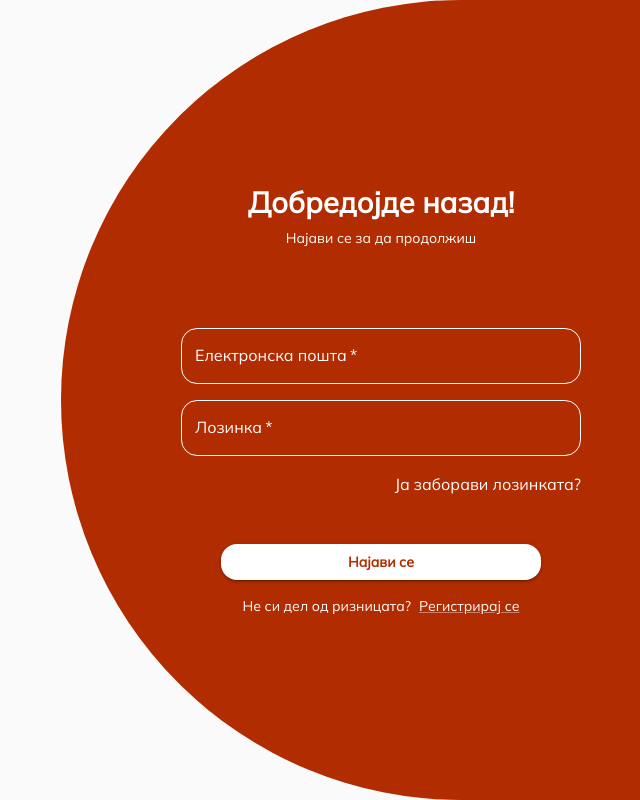
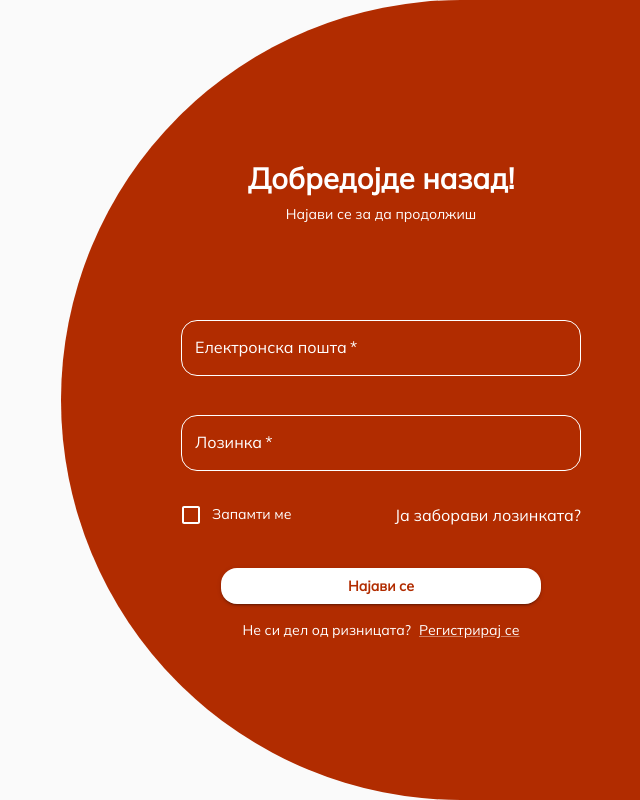
Before and after one commit to elena-risteska/riznica-fe, a React (Vite) app: page /login in a window 1280 px wide. Shown: the whole page, without its empty margins (579-1219 px from the left). Built offline with nearby package versions, Linux system fonts and the light colour scheme.

Commit message:
improve login form

```diff
--- a/src/components/forms/ContactUsForm.jsx
+++ b/src/components/forms/ContactUsForm.jsx
@@ -51,7 +51,6 @@ const ContactUsForm = ({ formData, setFormData, onSubmit }) => {
                 sx={styles.formField}
               />
             );
-
             return boxMargin ? (
               <Box key={name} mb={3}>
                 {textField}
--- a/src/components/forms/LoginForm.jsx
+++ b/src/components/forms/LoginForm.jsx
@@ -1,32 +1,28 @@
-import { Box, TextField, Typography, Link, Stack } from "@mui/material";
-import { useState } from "react";
+import {
+  Box,
+  TextField,
+  Typography,
+  Link,
+  Stack,
+  CircularProgress,
+  Checkbox,
+  FormControlLabel,
+} from "@mui/material";
+import styles, { loginFields } from "./styles";
 import PrimaryButton from "../ui/buttons/PrimaryButton";
-import styles from "./styles";
-import { validateForm } from "../../utils/validateForm";
+import useLoginFormHandler from "../../hooks/useLoginFormHandler";
+
+const fields = [
+  { name: "email", label: "Електронска пошта", type: "email" },
+  { name: "password", label: "Лозинка", type: "password" },
+];
 
 const LoginForm = ({ onSubmit, formData, setFormData }) => {
-  const [errors, setErrors] = useState({});
-  const handleChange = (e) => {
-    const { name, value } = e.target;
-    setFormData((prev) => ({ ...prev, [name]: value }));
-    setErrors((prev) => ({ ...prev, [name]: undefined }));
-  };
-
-  const handleSubmit = (e) => {
-    e.preventDefault();
-
-    const { email, password } = formData;
-    const validationErrors = validateForm({ email, password });
-
-    if (Object.keys(validationErrors).length > 0) {
-      setErrors(validationErrors);
-      return;
-    }
-
-    if (onSubmit) {
-      onSubmit(formData);
-    }
-  };
+  const { errors, loading, handleChange, handleSubmit } = useLoginFormHandler({
+    onSubmit,
+    formData,
+    setFormData,
+  });
 
   return (
     <Box
@@ -34,38 +30,58 @@ const LoginForm = ({ onSubmit, formData, setFormData }) => {
       onSubmit={handleSubmit}
       sx={{ width: "100%", maxWidth: "400px" }}
     >
-      <Stack spacing={2}>
+      <Stack>
+        {fields.map(({ name, label, type }) => (
           <TextField
-          label="Електронска пошта"
-          name="email"
-          type="email"
-          value={formData.email}
+            key={name}
+            label={label}
+            name={name}
+            type={type}
+            value={formData[name]}
             onChange={handleChange}
             fullWidth
             required
-          sx={styles.loginFields}
-          error={Boolean(errors.email)}
-          helperText={errors.email}
+            disabled={loading}
+            sx={loginFields(Boolean(errors[name]))}
+            error={Boolean(errors[name])}
+            helperText={errors[name] || " "}
           />
-        <TextField
-          label="Лозинка"
-          name="password"
-          type="password"
-          value={formData.password}
+        ))}
+        <Box
+          sx={{
+            display: "flex",
+            alignItems: "center",
+            justifyContent: "space-between",
+            pb: 4,
+          }}
+        >
+          <FormControlLabel
+            control={
+              <Checkbox
+                name="rememberMe"
+                checked={!!formData.rememberMe}
                 onChange={handleChange}
-          fullWidth
-          required
-          sx={styles.loginFields}
-          error={Boolean(errors.password)}
-          helperText={errors.password}
+                color="white"
+                sx={{ color: "white" }}
+                disabled={loading}
               />
-        <Box textAlign="right" pb={4}>
+            }
+            label={
+              <Typography sx={{ color: "white", fontSize: 14 }}>
+                Запамти ме
+              </Typography>
+            }
+          />
           <Link href="/forgot-password" underline="hover" color="#ffffff">
             Ја заборави лозинката?
           </Link>
         </Box>
-        <PrimaryButton type="submit" sx={styles.submitLogin}>
-          Најави се
+        <PrimaryButton type="submit" sx={styles.submitLogin} disabled={loading}>
+          {loading ? (
+            <CircularProgress size={24} color="#ffffff" />
+          ) : (
+            "Најави се"
+          )}
         </PrimaryButton>
         <Typography variant="body2" textAlign="center" color="white">
           Не си дел од ризницата?
--- a/src/components/forms/styles.js
+++ b/src/components/forms/styles.js
@@ -1,3 +1,63 @@
+import { keyframes } from "@mui/system";
+
+const shake = keyframes`
+  0% { transform: translateX(0); }
+  20% { transform: translateX(-4px); }
+  40% { transform: translateX(4px); }
+  60% { transform: translateX(-4px); }
+  80% { transform: translateX(4px); }
+  100% { transform: translateX(0); }
+`;
+
+export const loginFields = (hasError) => ({
+  mt: 2,
+  input: { color: "white" },
+  label: { color: "white" },
+  "& label.Mui-focused": {
+    color: "white",
+  },
+  "& fieldset": {
+    borderColor: "white",
+  },
+  "& .MuiOutlinedInput-root": {
+    borderRadius: 4,
+    "&.Mui-focused fieldset": {
+      borderColor: "white",
+    },
+    "&:hover fieldset": {
+      borderColor: "white",
+    },
+  },
+  "& .MuiFormHelperText-root": {
+    minHeight: {
+      xs: "14px",
+      sm: "16px",
+      md: "18px",
+    },
+  },
+  "& .MuiInputLabel-root.Mui-error": {
+    color: "white",
+  },
+  "& .MuiOutlinedInput-root.Mui-error .MuiOutlinedInput-notchedOutline": {
+    borderColor: "white",
+  },
+  "& .MuiFormHelperText-root.Mui-error": {
+    color: "white",
+  },
+  "& .MuiFormLabel-asterisk": {
+    color: "white",
+  },
+  "& input:-webkit-autofill": {
+    WebkitBoxShadow: "0 0 0 1000px transparent inset !important",
+    boxShadow: "0 0 0 1000px transparent inset !important",
+    WebkitTextFillColor: "white !important",
+    transition: "background-color 5000s ease-in-out 0s",
+  },
+  ...(hasError && {
+    animation: `${shake} 0.3s ease-in-out`,
+  }),
+});
+
 const styles = {
   formField: {
     "& .MuiOutlinedInput-root": { borderRadius: 3 },
@@ -21,31 +81,13 @@ const styles = {
     color: (theme) => theme.palette.primary.contrastText,
     boxShadow: 3,
   },
-  loginFields: {
-    input: { color: "white" },
-    label: { color: "white" },
-    "& label.Mui-focused": {
-      color: "white",
-    },
-    "& fieldset": {
-      borderColor: "white",
-    },
-    "& .MuiOutlinedInput-root": {
-      borderRadius: 4,
-      "&.Mui-focused fieldset": {
-        borderColor: "white",
-      },
-      "&:hover fieldset": {
-        borderColor: "white",
-      },
-    },
-  },
   submitLogin: {
     width: "80%",
     borderRadius: 4,
     alignSelf: "center",
     color: "info.main",
     backgroundColor: "white",
+    mb: 2,
   },
 };
 
--- /dev/null
+++ b/src/hooks/useLoginFormHandler.js
@@ -0,0 +1,54 @@
+import { useState } from "react";
+import { useNavigate } from "react-router-dom";
+import { validateForm } from "../utils/validateForm";
+
+const useLoginFormHandler = ({ onSubmit, formData, setFormData }) => {
+  const [errors, setErrors] = useState({});
+  const [loading, setLoading] = useState(false);
+  const navigate = useNavigate();
+
+  const handleChange = (e) => {
+    const { name, type, checked, value } = e.target;
+    setFormData((prev) => ({
+      ...prev,
+      [name]: type === "checkbox" ? checked : value,
+    }));
+    setErrors((prev) => ({ ...prev, [name]: undefined }));
+  };
+
+  const handleSubmit = async (e) => {
+    e.preventDefault();
+
+    const validationErrors = validateForm(formData);
+
+    if (Object.keys(validationErrors).length > 0) {
+      setErrors(validationErrors);
+      return false;
+    }
+
+    setLoading(true);
+
+    try {
+      if (onSubmit) {
+        await onSubmit(formData);
+        console.log("Form data:", formData);
+        navigate("/");
+        return true;
+      }
+    } catch (err) {
+      console.error("Submission error:", err);
+      return false;
+    } finally {
+      setLoading(false);
+    }
+  };
+
+  return {
+    errors,
+    loading,
+    handleChange,
+    handleSubmit,
+  };
+};
+
+export default useLoginFormHandler;
--- a/src/pages/Login.jsx
+++ b/src/pages/Login.jsx
@@ -6,6 +6,7 @@ const Login = () => {
   const [formData, setFormData] = useState({
     email: "",
     password: "",
+    rememberMe: false,
   });
 
   const handleSubmit = async (data) => {
```
Lines whose indentation alone changed are shown as unchanged.
